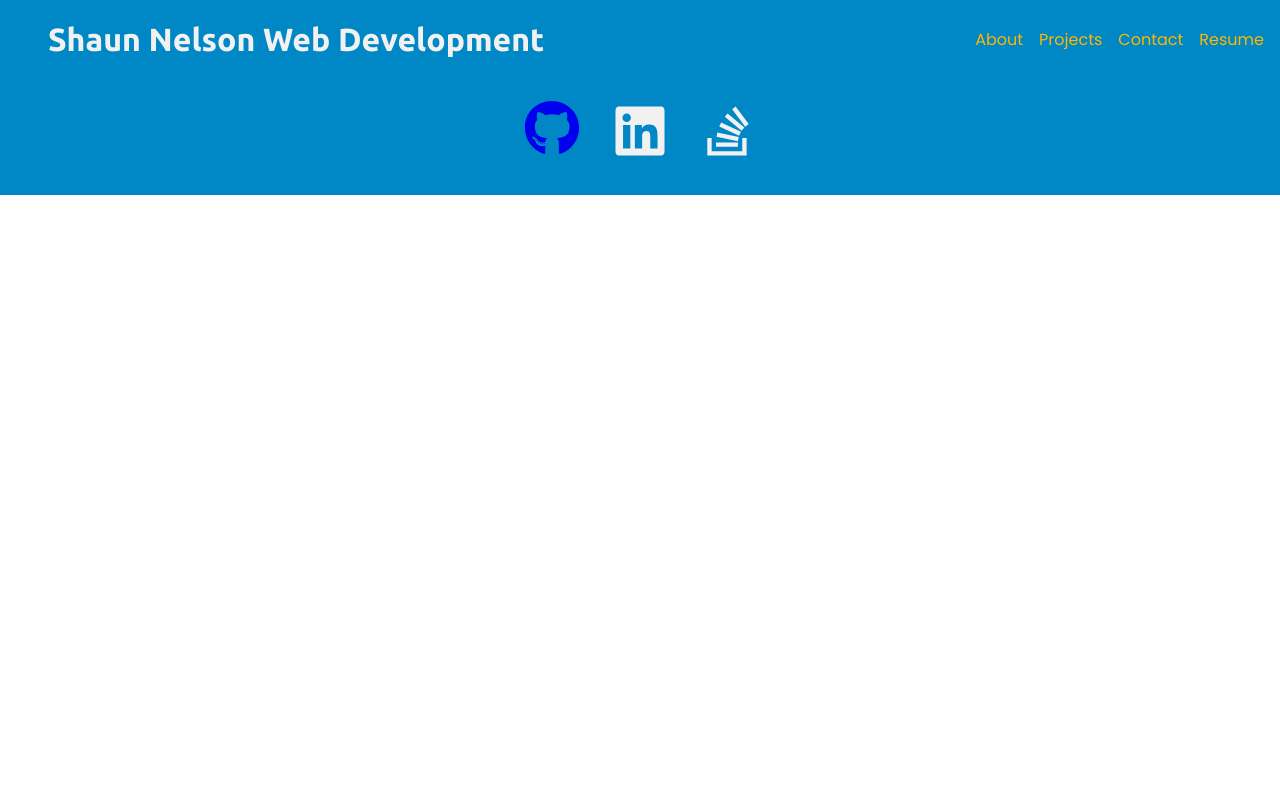
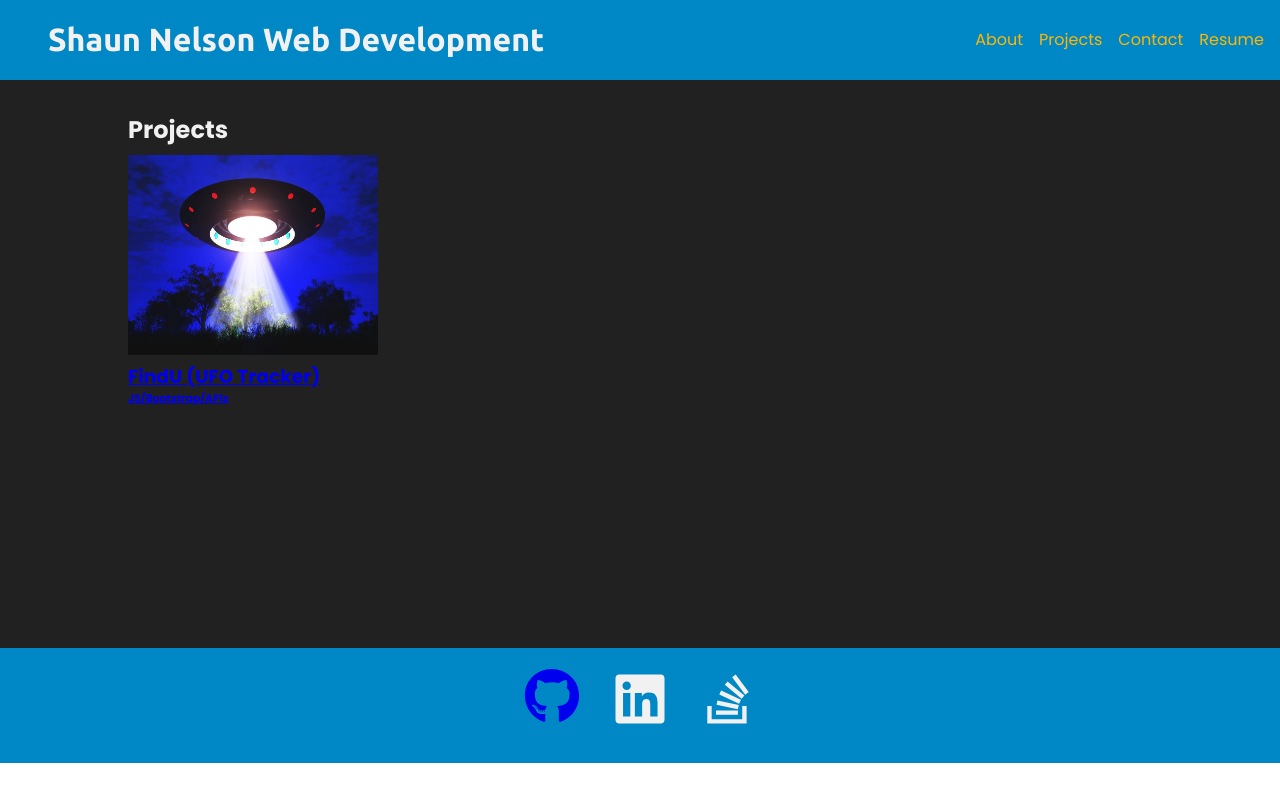
Before and after one commit to Shaun-Nelson/react-portfolio, a React (Create React App) app: page /react-portfolio/projects in a window 1280 px wide. Built offline with nearby package versions, Linux system fonts and the light colour scheme.

Commit message:
Fixed routing and added Project component

```diff
--- a/src/App.jsx
+++ b/src/App.jsx
@@ -12,10 +12,12 @@ function App() {
     <div className='App'>
       <Header />
       <Routes>
-        <Route exact path='/' element={<About />} />
-        <Route exact path='/projects' element={<Projects />} />
-        <Route exact path='/contact' element={<Contact />} />
-        <Route exact path='/resume' element={<Resume />} />
+        <Route path='/react-portfolio'>
+          <Route index element={<About />} />
+          <Route exact path='projects' element={<Projects />} />
+          <Route exact path='contact' element={<Contact />} />
+          <Route exact path='resume' element={<Resume />} />
+        </Route>
       </Routes>
       <Footer />
     </div>
--- a/src/components/Navigation.jsx
+++ b/src/components/Navigation.jsx
@@ -6,16 +6,16 @@ const Navigation = () => {
     <nav>
       <ul>
         <li>
-          <Link to='/'>About</Link>
+          <Link to='/react-portfolio/'>About</Link>
         </li>
         <li>
-          <Link to='/projects'>Projects</Link>
+          <Link to='/react-portfolio/projects'>Projects</Link>
         </li>
         <li>
-          <Link to='/contact'>Contact</Link>
+          <Link to='/react-portfolio/contact'>Contact</Link>
         </li>
         <li>
-          <Link to='/resume'>Resume</Link>
+          <Link to='/react-portfolio/resume'>Resume</Link>
         </li>
       </ul>
     </nav>
--- a/src/components/Project.jsx
+++ b/src/components/Project.jsx
@@ -0,0 +1,25 @@
+import React from "react";
+
+const Project = ({ link, img, alt, heading1, heading2 }) => {
+  return (
+    <>
+      <div className='container-grid'>
+        <div class='project'>
+          <a href={link}>
+            <figure>
+              <img src={img} alt={alt}></img>
+            </figure>
+          </a>
+          <div class='project-headings'>
+            <a href={link}>
+              <h3>{heading1}</h3>
+              <h6>{heading2}</h6>
+            </a>
+          </div>
+        </div>
+      </div>
+    </>
+  );
+};
+
+export default Project;
--- a/src/components/Projects.jsx
+++ b/src/components/Projects.jsx
@@ -1,31 +1,20 @@
 import React from "react";
+import Project from "./Project";
 import "../styles.css";
+import ufoImg from "../assets/ufo.jpeg";
 
 const Projects = () => {
   return (
-    <>
-      <div className='container-content'>
-        <h1>Projects</h1>
-        <div className='container-grid'>
-          <div class='project'>
-            <a href='https://shaun-nelson.github.io/UFO-Tracker/'>
-              <figure>
-                <img
-                  src={require("../assets/ufo.jpeg")}
-                  alt='Flying saucer with light coming out of bottom'
-                ></img>
-              </figure>
-            </a>
-            <div class='project-headings'>
-              <a href='https://shaun-nelson.github.io/UFO-Tracker/'>
-                <h3>FindU (UFO Tracker)</h3>
-                <h6>JS/Bootstrap/APIs</h6>
-              </a>
-            </div>
-          </div>
-        </div>
-      </div>
-    </>
+    <div className='container-content'>
+      <h2>Projects</h2>
+      <Project
+        link='https://shaun-nelson.github.io/UFO-Tracker/'
+        img={ufoImg}
+        alt='Flying saucer with light coming out of bottom'
+        heading1={"FindU (UFO Tracker)"}
+        heading2={"JS/Bootstrap/APIs"}
+      />
+    </div>
   );
 };
 
--- a/src/styles.css
+++ b/src/styles.css
@@ -38,8 +38,9 @@ body {
 
 .container-grid {
   display: grid;
-  grid-template-columns: 1fr 1fr;
+  grid-template-columns: 1fr 1fr 1fr;
   gap: 2rem;
+  margin-top: 0.5rem;
 }
 
 .container-footer {
```
